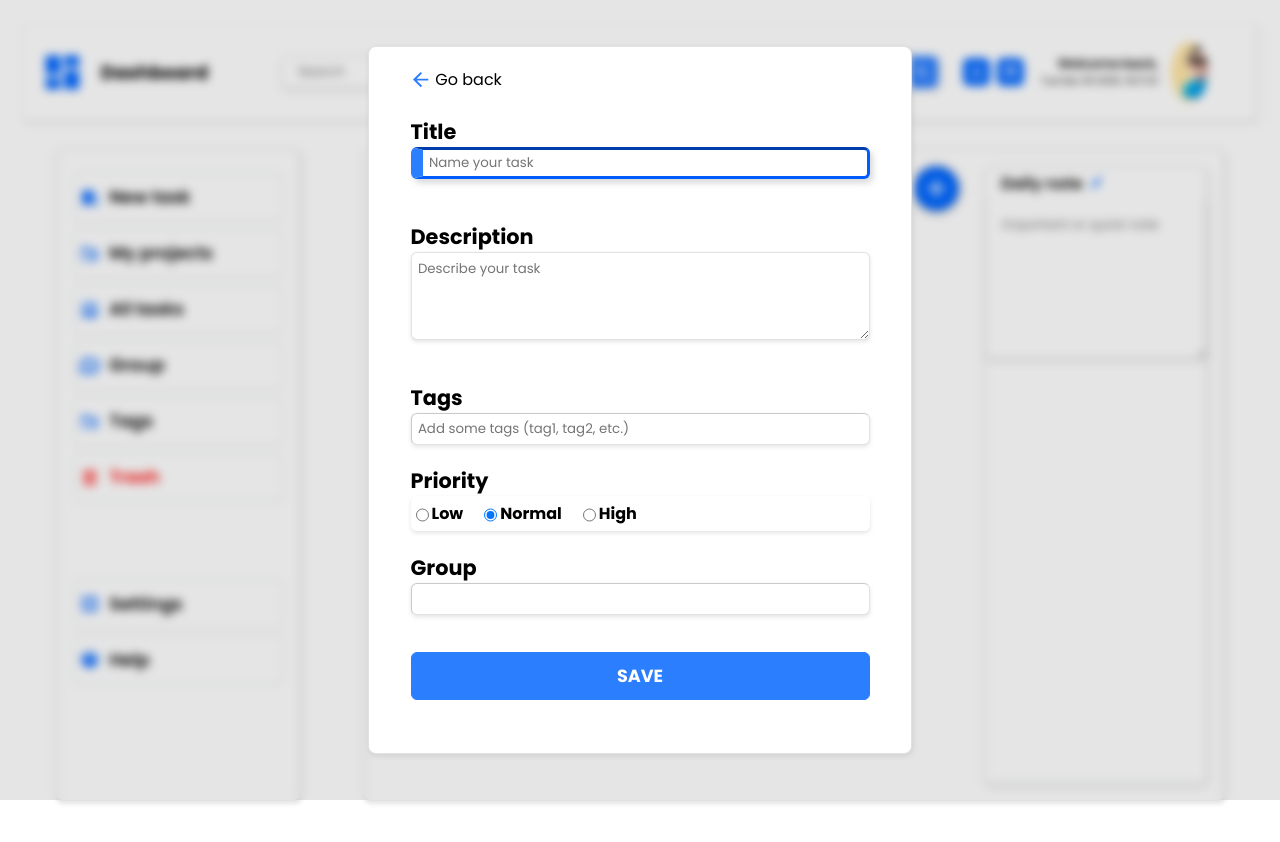
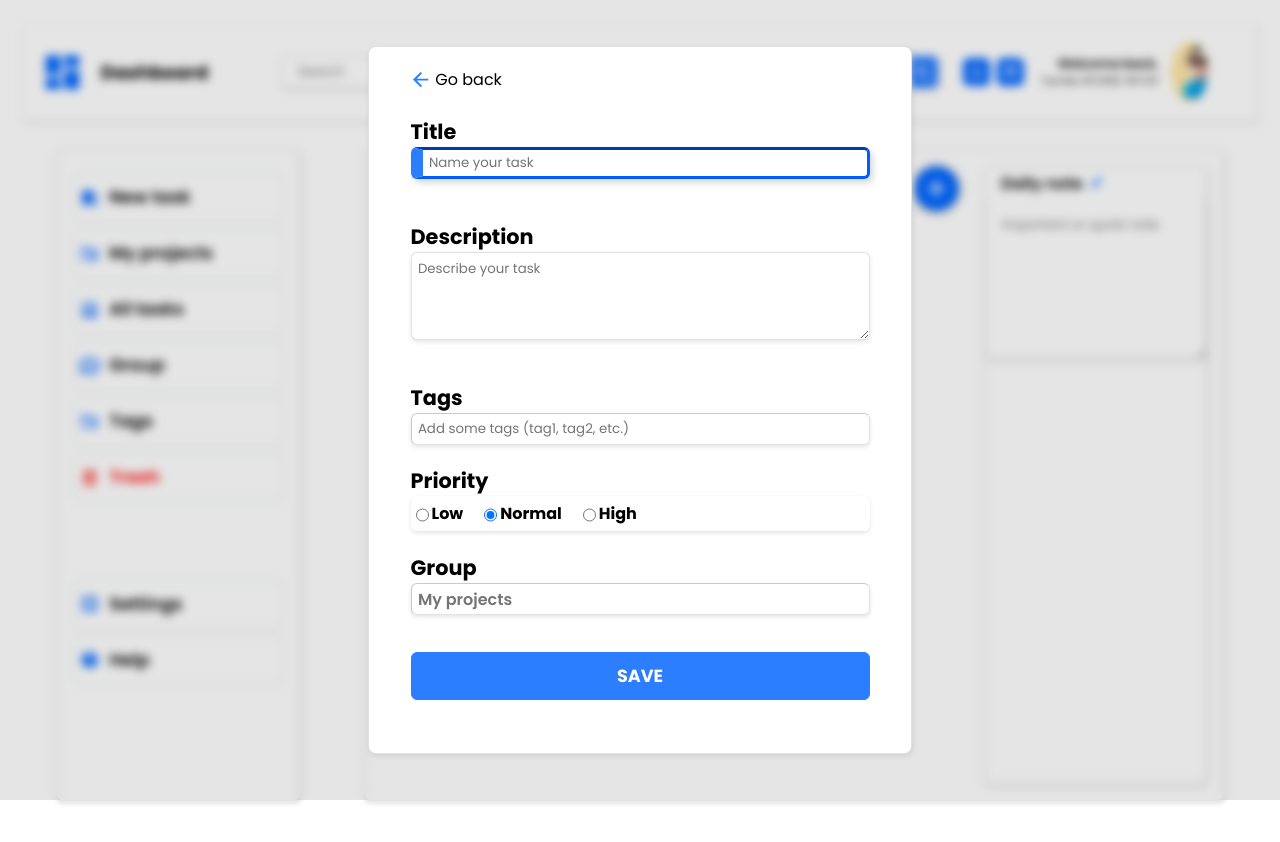
Before and after one commit to powermate25/todo-list, a plain HTML site: page index.html in a window 1280 px wide. Both pictures are taken after a click on the button "New task". Drawn offline with Linux system fonts and the light colour scheme; a web font is replaced by a local one.

Commit message:
Checkpoint save: Todo List project working beta - Minor UI updates

```diff
--- a/index.html
+++ b/index.html
@@ -54,7 +54,7 @@
                             </select>
                         </label> -->
                         <label for="group-input">
-                            <input list="group-list" id="group-input" name="new-group">
+                            <input list="group-list" id="group-input" name="new-group" placeholder="My projects">
                             <datalist id="group-list">
                                 <!-- <option value="default2"></option>  -->
                             </datalist>
```
